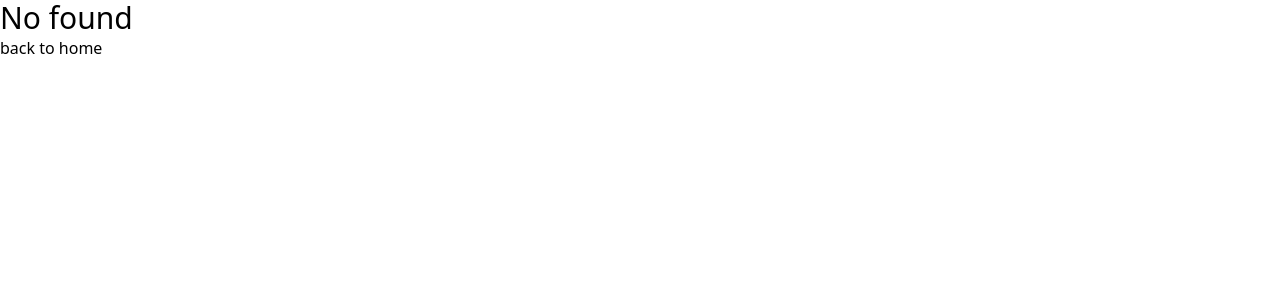
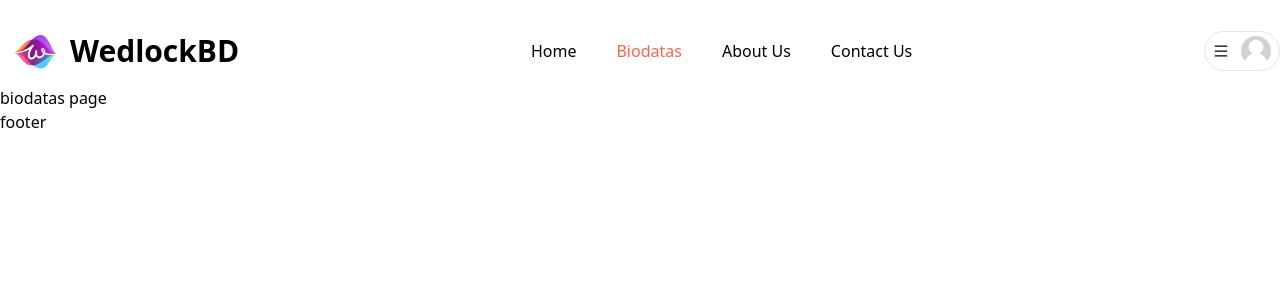
Before and after one commit to MdShamimIslam/wedlockBD-client, a React (Vite) app: page /biodatas in a window 1280 px wide. Shown: the top 300 px of the page. Built offline with nearby package versions, Linux system fonts and the light colour scheme; no server answers.

Commit message:
create navbar

```diff
--- a/src/main.jsx
+++ b/src/main.jsx
@@ -12,7 +12,8 @@
 
 ReactDOM.createRoot(document.getElementById("root")).render(
   <React.StrictMode>
-    <AuthProvider>
+  <div className="">
+  <AuthProvider>
       <HelmetProvider>
         <QueryClientProvider client={queryClient}>
           <RouterProvider router={router}></RouterProvider>
@@ -20,5 +21,6 @@
         </QueryClientProvider>
       </HelmetProvider>
     </AuthProvider>
+  </div>
   </React.StrictMode>
 );
--- /dev/null
+++ b/src/pages/AboutUs/AboutUs.jsx
@@ -0,0 +1,11 @@
+import React from 'react';
+
+const AboutUs = () => {
+    return (
+        <div>
+            About Us
+        </div>
+    );
+};
+
+export default AboutUs;
--- /dev/null
+++ b/src/pages/Biodatas/Biodatas.jsx
@@ -0,0 +1,11 @@
+import React from 'react';
+
+const Biodatas = () => {
+    return (
+        <div>
+            biodatas page
+        </div>
+    );
+};
+
+export default Biodatas;
--- /dev/null
+++ b/src/pages/ContactUs/ContactUs.jsx
@@ -0,0 +1,11 @@
+import React from 'react';
+
+const ContactUs = () => {
+    return (
+        <div>
+            Contact Us
+        </div>
+    );
+};
+
+export default ContactUs;
--- /dev/null
+++ b/src/pages/Shared/Navbar/MenuDropdown.css
@@ -0,0 +1,3 @@
+.sidebar a.active {
+    color: tomato;
+  }
--- a/src/pages/Shared/Navbar/MenuDropdown.jsx
+++ b/src/pages/Shared/Navbar/MenuDropdown.jsx
@@ -1,88 +1,111 @@
-// import { AiOutlineMenu } from 'react-icons/ai'
-// import { useState } from 'react'
-// import { Link } from 'react-router-dom'
-// import useAuth from '../../../hooks/useAuth'
-// import avatarImg from '../../../assets/images/placeholder.jpg'
+import { AiOutlineMenu } from "react-icons/ai";
+import { useState } from "react";
+import { Link, NavLink } from "react-router-dom";
+import avatarImg from "../../../assets/profile/profile.jpg";
+import useAuth from "../../../hooks/useAuth";
+import "./MenuDropdown.css";
 
-// const MenuDropdown = () => {
-//   const [isOpen, setIsOpen] = useState(false)
-// //   const { user,logOut } = useAuth()
+const MenuDropdown = () => {
+  const [isOpen, setIsOpen] = useState(false);
+  const { user, logOut } = useAuth();
 
-//   return (
-//     <div className='relative'>
-//       <div className='flex flex-row items-center gap-3'>
-//         {/* Become A Host btn */}
-//         <div className='hidden md:block'>
-//           <button className='disabled:cursor-not-allowed cursor-pointer hover:bg-neutral-100 py-3 px-4 text-sm font-semibold rounded-full  transition'>
-//             Host your home
-//           </button>
-//         </div>
-//         {/* Dropdown btn */}
-//         <div
-//           onClick={() => setIsOpen(!isOpen)}
-//           className='p-4 md:py-1 md:px-2 border-[1px] border-neutral-200 flex flex-row items-center gap-3 rounded-full cursor-pointer hover:shadow-md transition'
-//         >
-//           <AiOutlineMenu />
-//           <div className='hidden md:block'>
-//             {/* Avatar */}
-//             <img
-//               className='rounded-full'
-//               referrerPolicy='no-referrer'
-//               src={user && user.photoURL ? user.photoURL : avatarImg}
-//               alt='profile'
-//               height='30'
-//               width='30'
-//             />
-//           </div>
-//         </div>
-//       </div>
-//       {isOpen && (
-//         <div className='absolute rounded-xl shadow-md w-[40vw] md:w-[10vw] bg-white overflow-hidden right-0 top-12 text-sm'>
-//           <div className='flex flex-col cursor-pointer'>
-//             <Link
-//               to='/'
-//               className='block md:hidden px-4 py-3 hover:bg-neutral-100 transition font-semibold'
-//             >
-//               Home
-//             </Link>
+  return (
+    <div className="relative">
+      <div className="flex flex-row items-center gap-3">
+        {/* Dropdown btn */}
+        <div
+          onClick={() => setIsOpen(!isOpen)}
+          className="p-4 md:py-1 md:px-2 border-[1px] border-neutral-200 flex flex-row items-center gap-3 rounded-full cursor-pointer hover:shadow-md transition"
+        >
+          <AiOutlineMenu />
+          <div className="hidden md:block">
+            {/* Avatar */}
+            <img
+              className="rounded-full"
+              referrerPolicy="no-referrer"
+              src={user && user.photoURL ? user.photoURL : avatarImg}
+              alt="profile"
+              height="30"
+              width="30"
+            />
+          </div>
+        </div>
+      </div>
+      {isOpen && (
+        <div className="absolute rounded-xl shadow-md w-[40vw] md:w-[12vw] bg-white overflow-hidden right-0 top-12 text-sm">
+          <div className="flex flex-col cursor-pointer">
+            <nav className="sidebar">
+              <NavLink
+                to="/"
+                className="block md:hidden px-4 py-3 hover:bg-neutral-100 transition font-semibold"
+              >
+                Home
+              </NavLink>
+            </nav>
 
-//             {
-//               user ?
-//               <>
-//               <Link
-//               to='/dashboard'
-//               className='px-4 py-3 hover:bg-neutral-100 transition font-semibold'
-//             >
-//               Dashboard
-//             </Link>
-//             <div
-//               onClick={logOut}
-//               className='px-4 py-3 hover:bg-neutral-100 transition font-semibold cursor-pointer'
-//             >
-//               Logout
-//             </div>
-//               </>
-//               :
-//               <>
-//               <Link
-//               to='/login'
-//               className='px-4 py-3 hover:bg-neutral-100 transition font-semibold'
-//             >
-//               Login
-//             </Link>
-//             <Link
-//               to='/signup'
-//               className='px-4 py-3 hover:bg-neutral-100 transition font-semibold'
-//             >
-//               Sign Up
-//             </Link>
-//               </>
-//             }
-//           </div>
-//         </div>
-//       )}
-//     </div>
-//   )
-// }
+            <nav className="sidebar">
+              <NavLink
+                to="/biodatas"
+                className="block md:hidden px-4 py-3 hover:bg-neutral-100 transition font-semibold"
+              >
+                Biodatas
+              </NavLink>
+            </nav>
+            <nav className="sidebar">
+              <NavLink
+                to="/contact"
+                className="block md:hidden px-4 py-3 hover:bg-neutral-100 transition font-semibold"
+              >
+                Contact Us
+              </NavLink>
+            </nav>
+            <nav className="sidebar">
+              <NavLink
+                to="/about"
+                className="block md:hidden px-4 py-3 hover:bg-neutral-100 transition font-semibold"
+              >
+                About Us
+              </NavLink>
+            </nav>
 
-// export default MenuDropdown
+            {user ? (
+              <>
+                <nav className="sidebar">
+                  <NavLink
+                    to="/dashboard"
+                    className="px-4 py-3 hover:bg-neutral-100 transition font-semibold"
+                  >
+                    Dashboard
+                  </NavLink>
+                </nav>
+                <div
+                  onClick={logOut}
+                  className="px-4 py-3 hover:bg-neutral-100 transition font-semibold cursor-pointer"
+                >
+                  Logout
+                </div>
+              </>
+            ) : (
+              <>
+                <Link
+                  to="/login"
+                  className="px-4 py-3 hover:bg-neutral-100 transition font-semibold"
+                >
+                  Login
+                </Link>
+                <Link
+                  to="/signUp"
+                  className="px-4 py-3 hover:bg-neutral-100 transition font-semibold"
+                >
+                  Sign Up
+                </Link>
+              </>
+            )}
+          </div>
+        </div>
+      )}
+    </div>
+  );
+};
+
+export default MenuDropdown;
--- a/src/pages/Shared/Navbar/Navbar.jsx
+++ b/src/pages/Shared/Navbar/Navbar.jsx
@@ -1,33 +1,49 @@
-import React from 'react';
-import { Link } from 'react-router-dom';
-import logoImg from '../../../assets/logo/wedlock.png'
-
-
+import React from "react";
+import { Link, NavLink } from "react-router-dom";
+import logoImg from "../../../assets/logo/wedlock.png";
+import MenuDropdown from "./MenuDropdown";
+import "./MenuDropdown.css";
 
 const Navbar = () => {
   return (
-        <div>
-            <div className='fixed w-[1280px] bg-white z-10 shadow-sm'>
-      <div className='py-4 border-b-[1px]'>
-        <div className='w-[800px]'>
-          <div className='flex flex-row  items-center justify-between gap-3 md:gap-0'>
+    <div className="flex flex-row  items-center justify-between gap-3 md:gap-0 mt-4">
       {/* Logo */}
-            <Link to='/'>
+      <Link to="/" className="flex items-center">
         <img
-                className='hidden md:block'
+          className="hidden md:block"
           src={logoImg}
-                alt='logo'
-                width='100'
-                height='100'
+          alt="logo"
+          width="70"
+          height="70"
         />
+        <h3 className="text-3xl  font-bold">WedlockBD</h3>
       </Link>
+      <div className="hidden md:block">
+        <ul className="  flex items-center gap-10">
+          <nav className="sidebar">
+            <NavLink to="/">
+              <li>Home</li>
+            </NavLink>
+          </nav>
+          <nav className="sidebar">
+            <NavLink to="/biodatas">
+              <li>Biodatas</li>
+            </NavLink>
+          </nav>
+          <nav className="sidebar">
+            <NavLink to="/about">
+              <li>About Us</li>
+            </NavLink>
+          </nav>
+          <nav className="sidebar">
+            <NavLink to="/contact">
+              <li>Contact Us</li>
+            </NavLink>
+          </nav>
+        </ul>
+      </div>
       {/* Dropdown Menu */}
-            {/* <MenuDropdown /> */}
-
-          </div>
-        </div>
-      </div>
-    </div>
+      <MenuDropdown />
     </div>
   );
 };
```
Also changed, not shown: src/routes/Routes.jsx (+15 -0 lines). Lines whose indentation alone changed are shown as unchanged.
